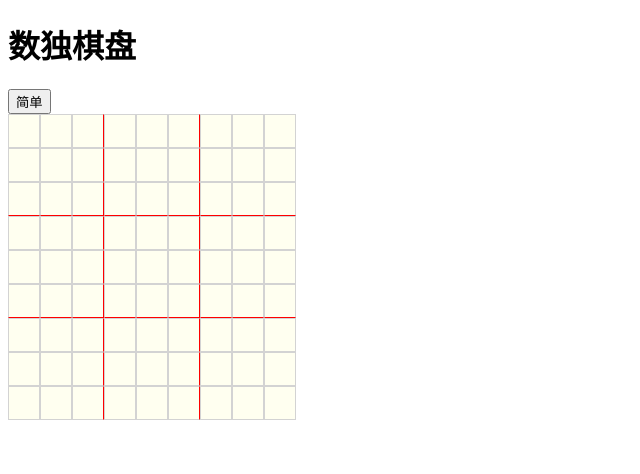
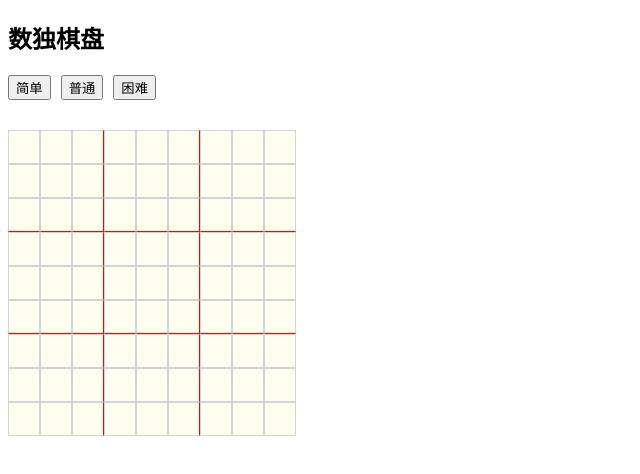
Before and after one commit to faradawn/vue-sudoku, a Vue app: page / in a window 1280 px wide. Shown: the top 474 px of the page, without its empty margins (0-640 px from the left). Built offline with nearby package versions, Linux system fonts and the light colour scheme.

Commit message:
small revise

```diff
--- a/src/components/Board.vue
+++ b/src/components/Board.vue
@@ -1,6 +1,10 @@
 <template>
-    <h1>数独棋盘</h1>
-    <button @click="createEasy">简单</button>
+    <h2>数独棋盘</h2>
+    <div class="button-line">
+      <button class="button" @click="createEasy">简单</button>
+      <button class="button" @click="createEasy">普通</button>
+      <button class="button" @click="createEasy">困难</button>
+    </div>
 
     <div
       class='line'
@@ -81,6 +85,14 @@ export default {
 </script>
 
 <style scoped>
+.button-line{
+  display: flex;
+  flex-direction: row;
+  margin-bottom: 30px;
+}
+.button{
+  margin-right: 10px;
+}
 .line {
   width: 18rem;
   display: flex;
```
